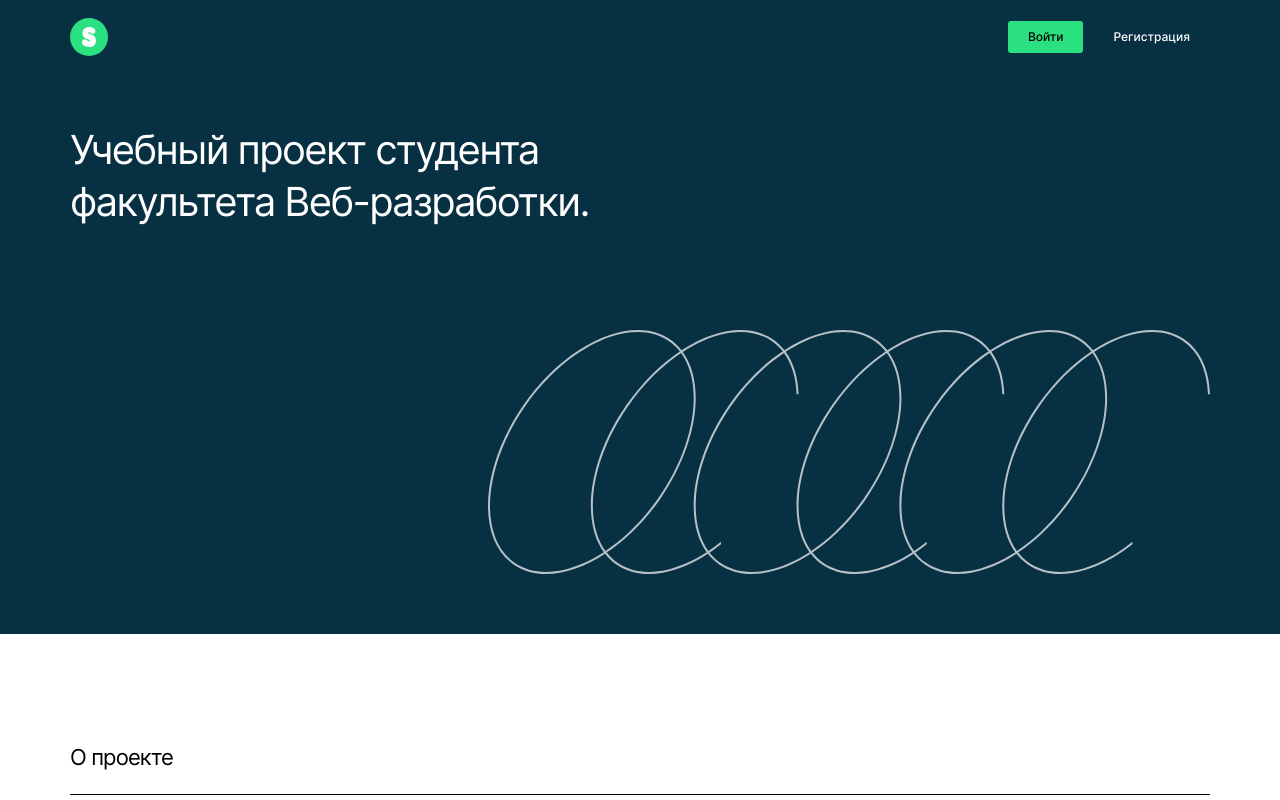
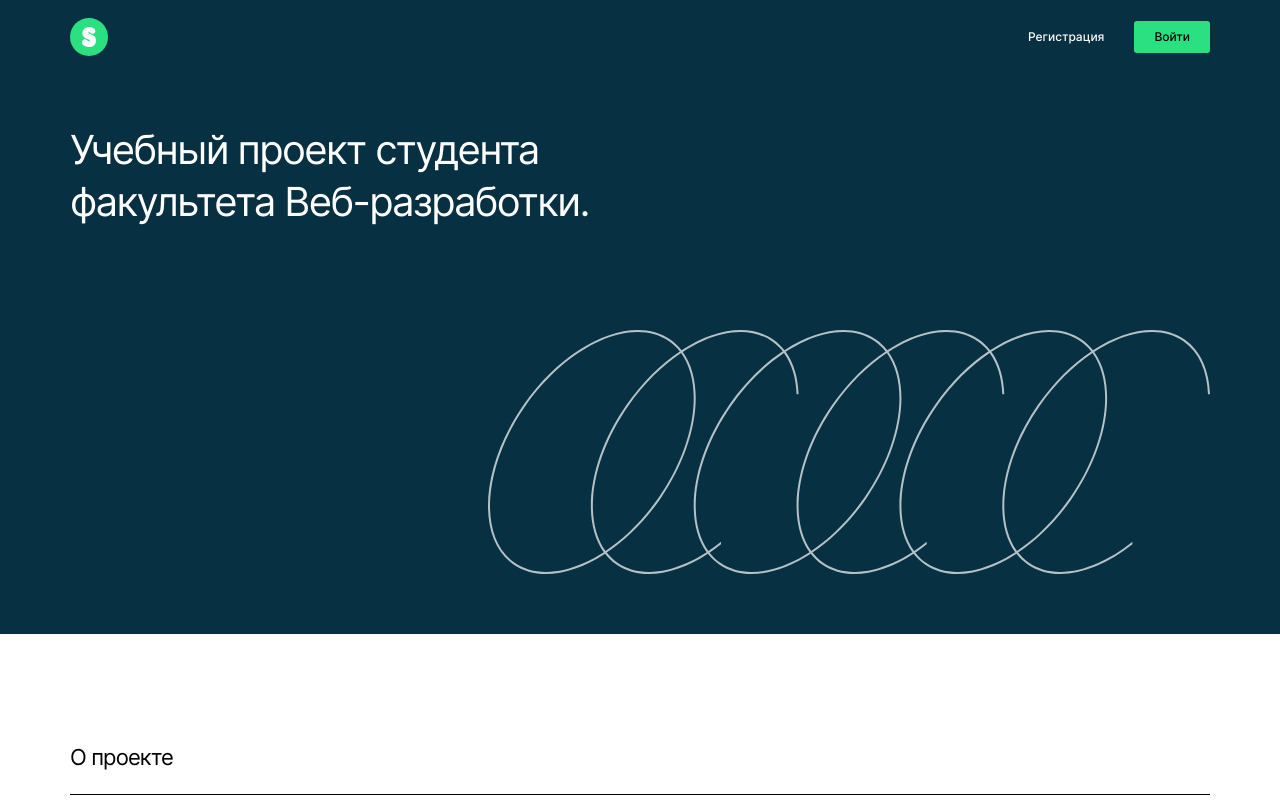
Before and after one commit to XcQuake/movies-explorer-frontend, a React (Create React App) app: page / in a window 1280 px wide. Shown: the top 800 px of the page. Built offline with nearby package versions, Linux system fonts and the light colour scheme.

Commit message:
fix: swap links in AuthBar

```diff
--- a/src/components/AuthBar/AuthBar.js
+++ b/src/components/AuthBar/AuthBar.js
@@ -4,8 +4,8 @@ import './AuthBar.css';
 function AuthBar() {
   return (
     <div className='authbar'>
+      <Link to='/signup' className='authbar__button authbar__button_signup'>Регистрация</Link>
       <Link to='/signin' className='authbar__button authbar__button_signin'>Войти</Link>
-      <Link to='/signup' className='authbar__button authbar__button_signup'>Регистрация</Link>
     </div>
   );
 }
```
